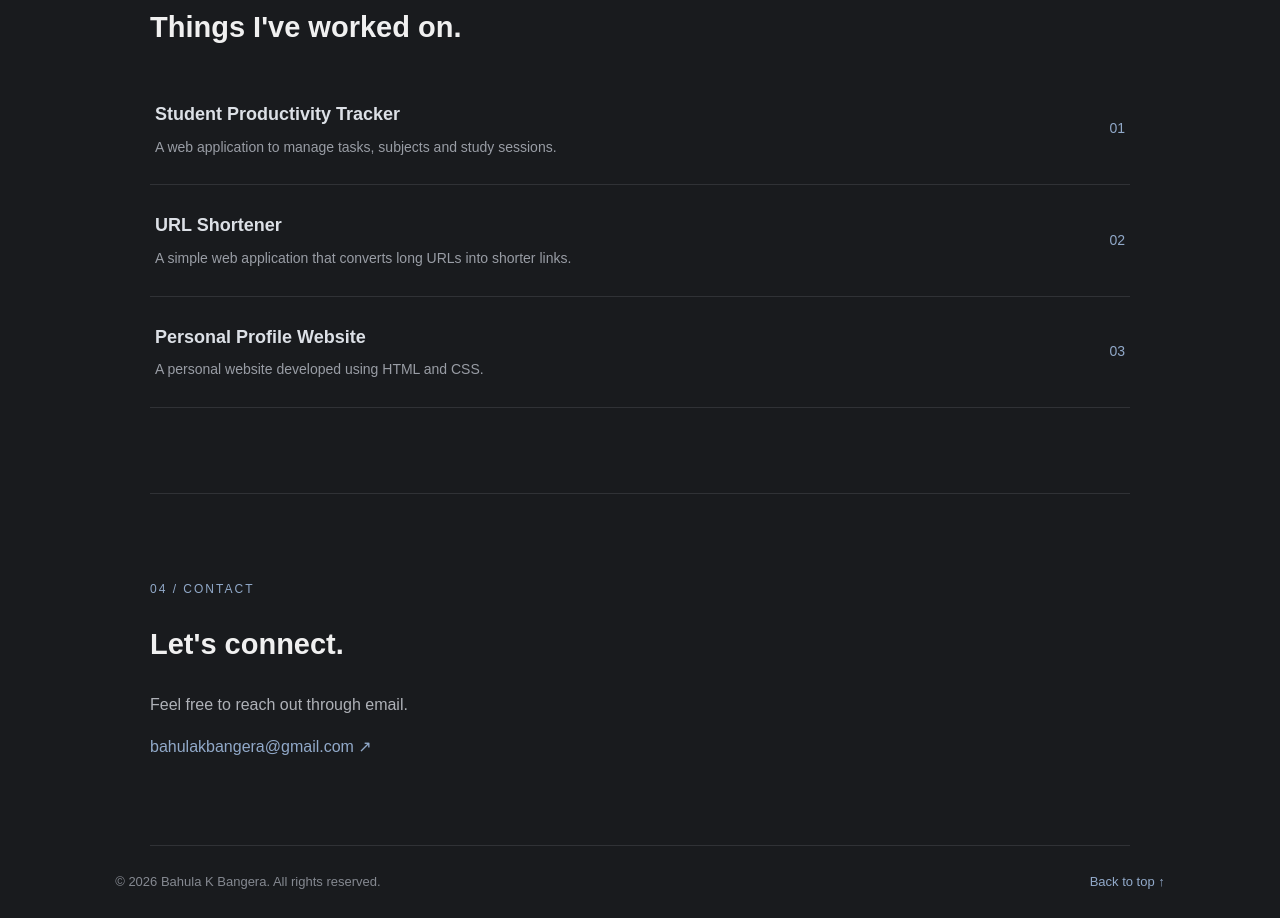
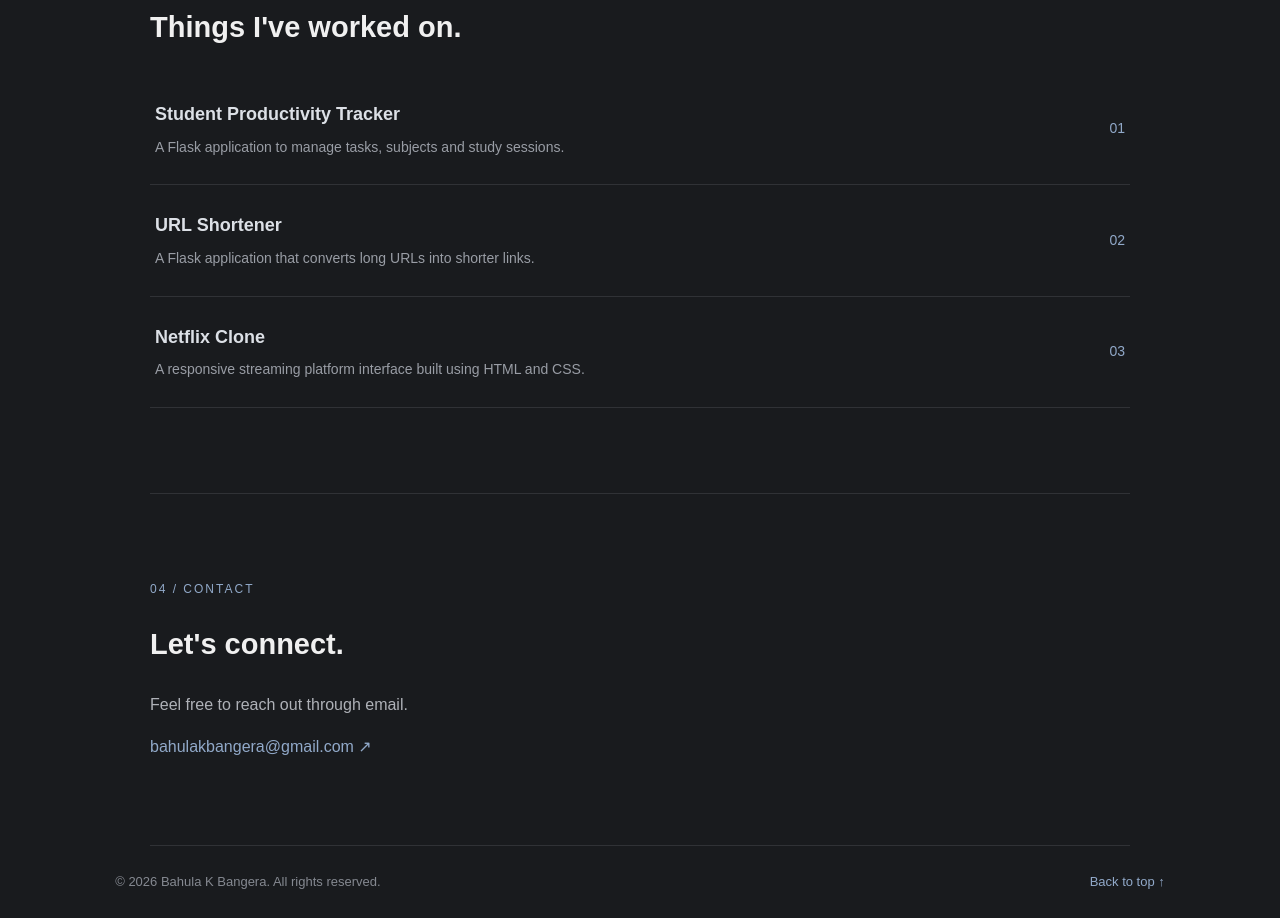
Before and after one commit to Bahula21/Personal-Profile, a plain HTML site: page index.html in a window 1280 px wide. Shown: the part 1530-2448 px from the top of the page. Drawn offline with Linux system fonts and the light colour scheme.

Commit message:
Update Projects section

```diff
--- a/index.html
+++ b/index.html
@@ -76,10 +76,7 @@
             <div class="project">
                 <div>
                     <h3>Student Productivity Tracker</h3>
-                    <p>
-                        A web application to manage tasks,
-                        subjects and study sessions.
-                    </p>
+                    <p>A Flask application to manage tasks, subjects and study sessions.</p>
                 </div>
                 <span>01</span>
             </div>
@@ -87,21 +84,15 @@
             <div class="project">
                 <div>
                     <h3>URL Shortener</h3>
-                    <p>
-                        A simple web application that converts
-                        long URLs into shorter links.
-                    </p>
+                    <p>A Flask application that converts long URLs into shorter links.</p>
                 </div>
                 <span>02</span>
             </div>
 
             <div class="project">
                 <div>
-                    <h3>Personal Profile Website</h3>
-                    <p>
-                        A personal website developed using
-                        HTML and CSS.
-                    </p>
+                    <h3>Netflix Clone</h3>
+                    <p>A responsive streaming platform interface built using HTML and CSS.</p>
                 </div>
                 <span>03</span>
             </div>
```
